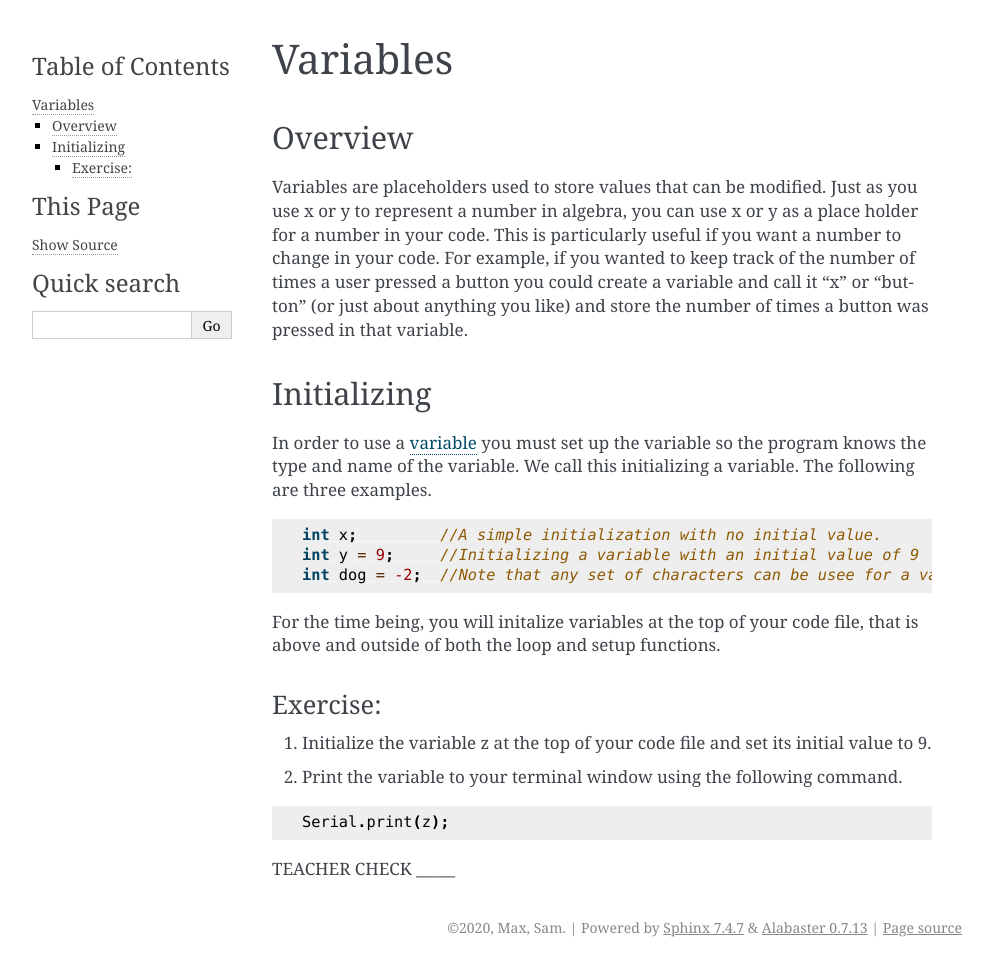
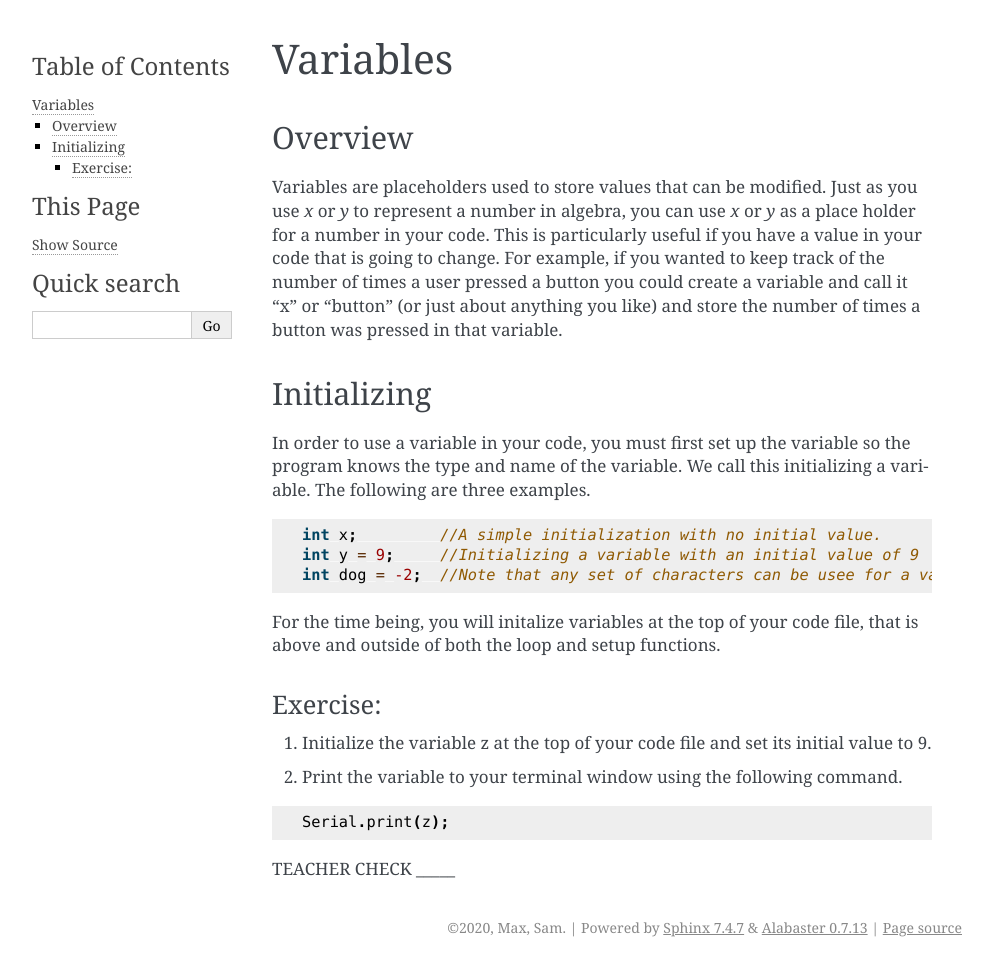
Before and after one commit to maxtkc/mvths-wiki, a Sphinx documentation site: the page built from docs/015-variables.rst, in a window 1280 px wide. Shown: the whole page, without its empty margins (148-1141 px from the left). Built offline with Sphinx 7.4.7, drawn with Linux system fonts in a browser that asks for light colours; pages that are not in the unit, such as notebooks, are missing from menus.

Commit message:
Update 015-variables.rst

```diff
--- a/docs/015-variables.rst
+++ b/docs/015-variables.rst
@@ -4,19 +4,12 @@ Variables
 Overview
 --------
 
-Variables are placeholders used to store values that can be modified.
-Just as you use x or y to represent a number in algebra, you can use
-x or y as a place holder for a number in your code. This is particularly
-useful if you want a number to change in your code. For example, if
-you wanted to keep track of the number of times a user pressed a
-button you could create a variable and call it "x" or "button" (or just about anything you like) and
-store the number of times a button was pressed in that variable.
+Variables are placeholders used to store values that can be modified. Just as you use *x* or *y* to represent a number in algebra, you can use *x* or *y* as a place holder for a number in your code. This is particularly useful if you have a value in your code that is going to change. For example, if you wanted to keep track of the number of times a user pressed a button you could create a variable and call it "x" or "button" (or just about anything you like) and store the number of times a button was pressed in that variable.
 
 Initializing
 ------------
 
-In order to use a `variable <https://www.google.com/url?q=https://docs.google.com/document/d/1BmZbXzxnD2j17QToSZ9jeZmnP7burwfksfQq2v4zu-Y/edit%23heading%3Dh.vbe1wov8lque&sa=D&ust=1587613173882000>`__ you must set up the variable so the program
-knows the type and name of the variable. We call this initializing a variable. The following are three examples.
+In order to use a variable in your code, you must first set up the variable so the program knows the type and name of the variable. We call this initializing a variable. The following are three examples.
 
 .. code-block:: c
 
```
